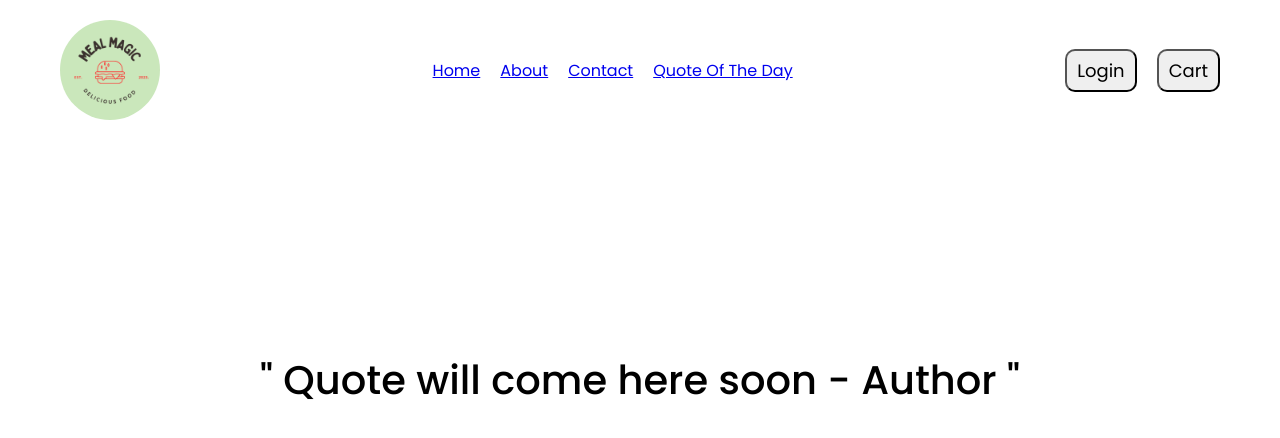
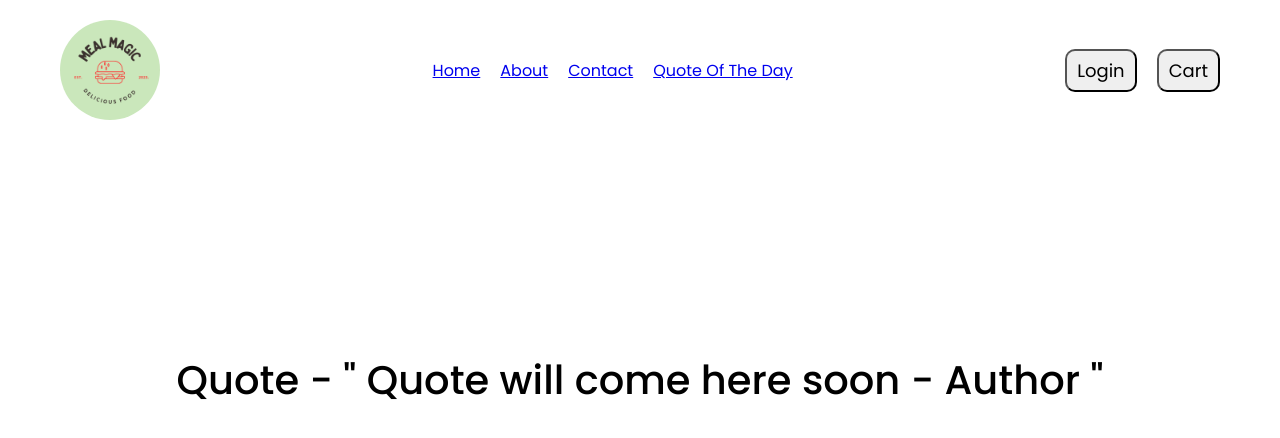
Before and after one commit to emshivam01/Food-Ordering-App, a React (Vite) app: page /quote in a window 1280 px wide. Shown: the top 438 px of the page. Built offline with nearby package versions, Linux system fonts and the light colour scheme; no server answers.

Commit message:
using componentWillUnmount and passing props to our component

```diff
--- a/App.js
+++ b/App.js
@@ -1,5 +1,5 @@
 import React from "react";
-import ReactDOM from "react-dom/client";
+import ReactDOM from "react-dom";
 import Body from "./src/Components/Body";
 import Navbar from "./src/Components/Navbar";
 import RestaurantCard from "./src/Components/RestaurantCards";
@@ -40,7 +40,7 @@ const appRouter = createBrowserRouter([
       },
       {
         path: "/quote",
-        element: <QuoteOfTheDay />,
+        element: <QuoteOfTheDay name={"Quote"} />,
       },
       {
         path: "/restaurants/:id",
--- a/src/Components/QuoteOfTheDayClass.js
+++ b/src/Components/QuoteOfTheDayClass.js
@@ -20,7 +20,14 @@ class QuoteOfTheDay extends React.Component {
       Author: quote[10].author,
     });
 
+    this.timer = setInterval(() => console.log("Interval Line - 23"), 1000);
+
     console.log("componentDidMount");
+  }
+
+  componentWillUnmount() {
+    clearInterval(this.timer);
+    console.log("componentWillUnmount");
   }
 
   render() {
@@ -28,7 +35,7 @@ class QuoteOfTheDay extends React.Component {
     return (
       <div className="quoteBox">
         <span>
-          " {this.state.Quote} - {this.state.Author} "
+          {this.props.name} - " {this.state.Quote} - {this.state.Author} "
         </span>
       </div>
     );
```
